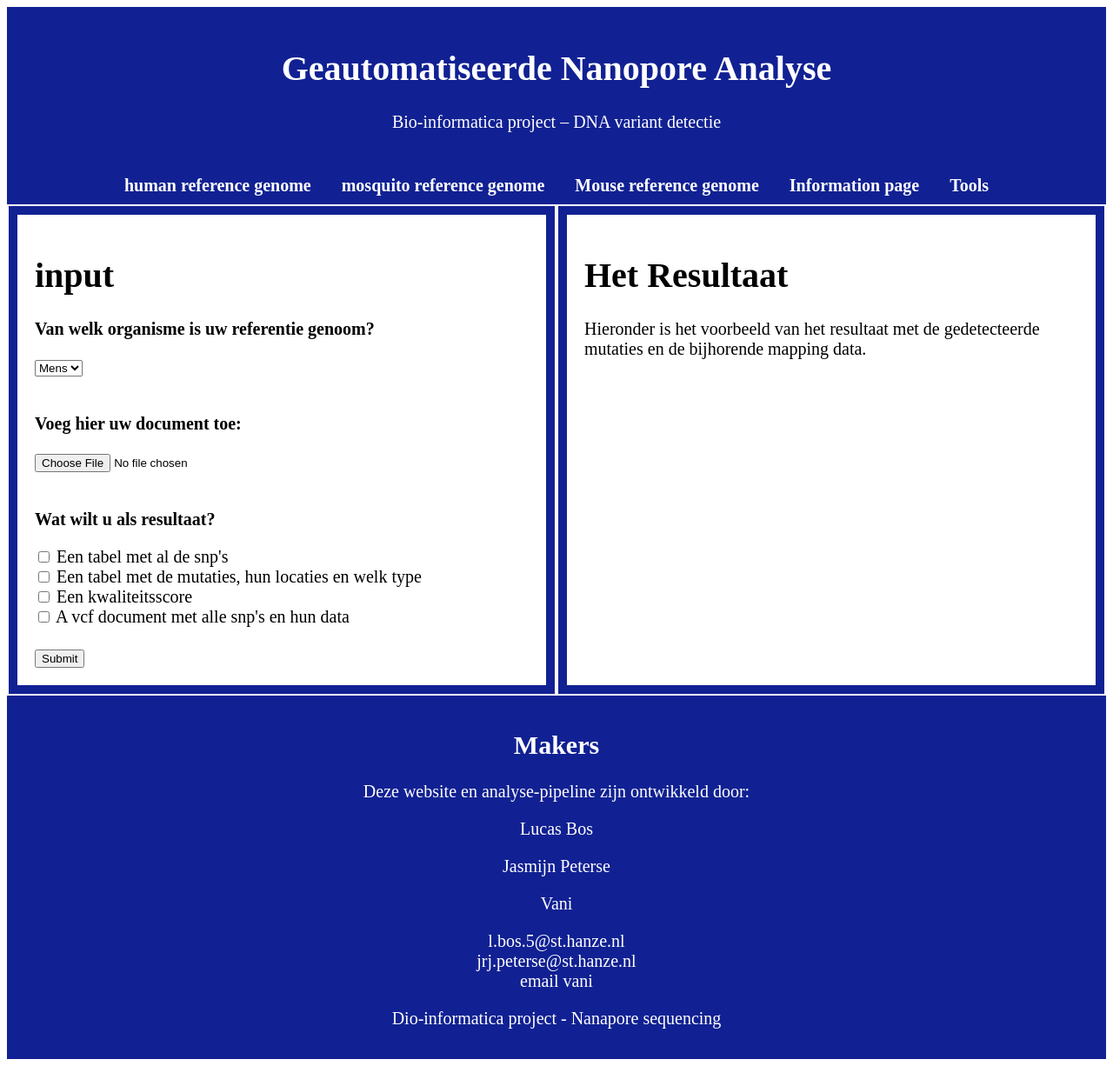
After one commit to JasmijnpPeterse/Toolbox_BIN, a Flask app: page / in a window 1280 px wide. The commit adds this page. Shown: the whole page at 87% size. Run offline with Flask 3, Linux system fonts and the light colour scheme.

Commit message:
naar git met dynamisch element

```diff
--- a/app.py
+++ b/app.py
@@ -1,27 +1,39 @@
 from flask import Flask, render_template_string, render_template, request
 
 app = Flask(__name__)
+
+
 @app.route('/')
 def open_page():
     return render_template('web.html')
+
 @app.route('/lucas.html')
 def information_page():
     return render_template('lucas.html')
+
 @app.route('/background_info.html')
 def background_info_page():
-    return render_template('background_info.html')
-@app.route('/web.html', methods = ['GET', 'POST'])
+    return render_template('Toolbox_BIN/background_info.html')
+
+@app.route('/web.html', methods=['GET', 'POST'])
 def output():
     if request.method == 'GET':
         return render_template('web.html')
     elif request.method == 'POST':
-        return render_template_string('''
-        <html>
-        <head>
-        <body>
+        kwags = {
+            'tabel_snps': request.form.get('tabel_snps') is not None,
+            'tabel_mutaties': request.form.get('tabel_mutaties') is not None,
+            'kwaliteitscore': request.form.get('kwaliteitscore') is not None,
+            'vcf_doc': request.form.get('vcf_doc') is not None
+        }
+        return render_template('web.html', **kwags)
 
-        ''')
-    return
+    return render_template('web.html',
+        tabel_snps=False,
+        tabel_mutaties=False,
+        kwaliteitscore=False,
+        vcf_doc=False
+    )
 
 if __name__ == '__main__':
     app.run()
--- a/stylesheet.css
+++ b/static/stylesheet.css
@@ -1,9 +1,9 @@
+
 body{
-    font-family: "Comic Neue Light", serif;
     font-size: 20px;
 }
 .header{
-    background-color: #ffc6fd;
+    background-color: #112193;
     display: flex;
 }
 .link{
@@ -19,7 +19,7 @@ img{
     /*align-items: baseline;*/
 }
 .child {
-    border: 10px solid #ffc6fd;
+    border: 10px solid  #112193;
     width: 300px;
     padding: 20px;
     margin: 2px;
@@ -31,21 +31,22 @@ img{
 
 .lucas_body{
         margin: 0;
-        font-family: Arial, Helvetica, sans-serif;
         background-color: #f4f7f9;
         color: #333;
         line-height: 1.6;
     }
 
 header {
-    background-color: #ffc6fd;
+    background-color:  #112193;
     color: white;
     padding: 20px;
     text-align: center;
 }
 
 nav {
-    background-color: #ffc6fd;
+    position: sticky;
+    top: 0;
+    background-color:  #112193;
     padding: 10px;
     text-align: center;
 }
@@ -76,7 +77,7 @@ section {
 }
 
 h2 {
-    color: #ffc6fd;
+    color:  #112193;
 }
 
 table {
@@ -98,7 +99,7 @@ table th {
 footer {
     text-align: center;
     padding: 15px;
-    background-color: #ffc6fd;
+    background-color: #112193;
     color: white;
 }
 footer section {
@@ -117,3 +118,49 @@ footer ul {
     padding: 0;
     margin: 0;
 }
+
+
+.resultaat {
+    display: flex;
+    flex-direction: column;
+    align-items: center;
+    justify-content: center;
+    width: auto;
+    margin: 0 auto;
+}
+
+.resultaat table {
+    margin-left: auto;
+    margin-right: auto;
+    width: 80%;
+}
+
+.resultaat th, .resultaat td {
+    text-align: center;
+}
+
+.base_ref {
+    color: green;
+    font-weight: bold;
+}
+
+.base_alt {
+    color: red;
+    font-weight: bold;
+}
+
+.vakken {
+    display: flex;
+    gap: 20px;
+    flex-wrap: wrap;
+}
+
+.tools {
+    background-color: white;
+    border: 5px solid  #112193;
+    border-radius: 12px;
+    padding: 25px;
+    width: 300px;
+    flex: auto;
+    text-align: center;
+}
--- a/lucas.html
+++ b/templates/lucas.html
@@ -2,7 +2,7 @@
 <html lang="nl">
 <head>
     <meta charset="UTF-8">
-    <link rel="stylesheet" type="text/css" href="stylesheet.css">
+    <link rel="stylesheet" type="text/css" href="../static/stylesheet.css">
     <title>Bio-informatica Pipeline | Nanopore Analyse</title>
 
 
--- /dev/null
+++ b/templates/web.html
@@ -0,0 +1,111 @@
+<!DOCTYPE html>
+<html lang="en">
+    <head>
+        <meta charset="UTF-8">
+        <link rel="stylesheet" type="text/css" href="../static/stylesheet.css">
+        <title>Toolbox test</title>
+    </head>
+    <body>
+        <header>
+            <h1>Geautomatiseerde Nanopore Analyse</h1>
+            <p> Bio-informatica project – DNA variant detectie</p>
+
+        </header>
+        <nav>
+            <a href="https://www.ncbi.nlm.nih.gov/datasets/genome/GCF_000001405.26/">human reference genome</a>
+            <a href="https://www.ncbi.nlm.nih.gov/datasets/genome/GCF_002204515.2/">mosquito reference genome</a>
+            <a href="https://www.ncbi.nlm.nih.gov/datasets/genome/GCF_000001635.27/">Mouse reference genome</a>
+            <a href="lucas.html">Information page</a>
+            <a href="background_info.html">Tools</a>
+       </nav>
+        <div class="parent">
+             <div class="child">
+                <h1>input</h1>
+                 <form method="post" action="/web.html">
+                     <p class="input_output">Van welk organisme is uw referentie genoom?</p>
+                     <select name="type_species">
+                         <option value="human">Mens</option>
+                         <option value="mosquito">Mug</option>
+                         <option value="mouse">Muis</option>
+                     </select>
+                     <br><br>
+
+                     <p class="input_output">Voeg hier uw document toe:</p>
+                     <input type="file" name="data">
+                     <br><br>
+
+                     <p class="input_output">Wat wilt u als resultaat?</p>
+
+                     <input name="tabel_snps" type="checkbox" id="tabel_snps" value="tabel_snps">
+                     <label for="tabel_snps">Een tabel met al de snp's </label><br>
+                     <input name="tabel_mutaties" type="checkbox" id="mutaties" value="mutaties">
+                     <label for="mutaties">Een tabel met de mutaties, hun locaties en welk type</label><br>
+                     <input name="kwaliteitscore" type="checkbox" id="kwaliteitscore" value="kwaliteitscore">
+                     <label for="kwaliteitscore">Een kwaliteitsscore</label><br>
+                     <input name="vcf_doc" type="checkbox" id="vcf_doc" value="vcf_doc">
+                     <label for="vcf_doc">A vcf document met alle snp's en hun data</label><br>
+
+                     <br><input type="submit" value="Submit">
+
+                 </form>
+
+            </div>
+            <div class="child">
+                <h1>Het Resultaat</h1>
+                <p>Hieronder is het voorbeeld van het resultaat met de gedetecteerde mutaties en de bijhorende mapping data.</p>
+
+                <div class="resultaat">
+
+                {% if tabel_snps %}
+                    <table>
+                        <thead>
+                            <tr>
+                                <th>Positie</th>
+                                <th>REF</th>
+                                <th>ALT</th>
+                            </tr>
+                        </thead>
+                        <tbody>
+                            <tr>
+                                <td>(1000)</td>
+                                <td>(A)</td>
+                                <td>(T)</td>
+                            </tr>
+                        </tbody>
+                    </table>
+                {% endif %}
+
+                {% if tabel_mutaties %}
+                    <p>Mutaties tabel hier...</p>
+                {% endif %}
+
+                {% if kwaliteitscore %}
+                    <p>Kwaliteitsscore: 42 Q</p>
+                {% endif %}
+
+                {% if vcf_doc %}
+                    <p>Download VCF bestand...</p>
+                {% endif %}
+                </div>
+            </div>
+        </div>
+
+        <footer>
+            <div class="makers">
+                <h2>Makers</h2>
+                <p>Deze website en analyse-pipeline zijn ontwikkeld door:</p>
+
+                <p>Lucas Bos</p>
+                <p>Jasmijn Peterse</p>
+                <p>Vani</p>
+            </div>
+
+            <ul>
+                <li>l.bos.5@st.hanze.nl</li>
+                <li>jrj.peterse@st.hanze.nl</li>
+                <li>email vani</li>
+            </ul>
+            <p>Dio-informatica project - Nanapore sequencing</p>
+        </footer>
+    </body>
+</html>
```
Also changed, not shown: templates/background_info.html (added, +71 -0 lines), web.html (deleted, +0 -93 lines).
